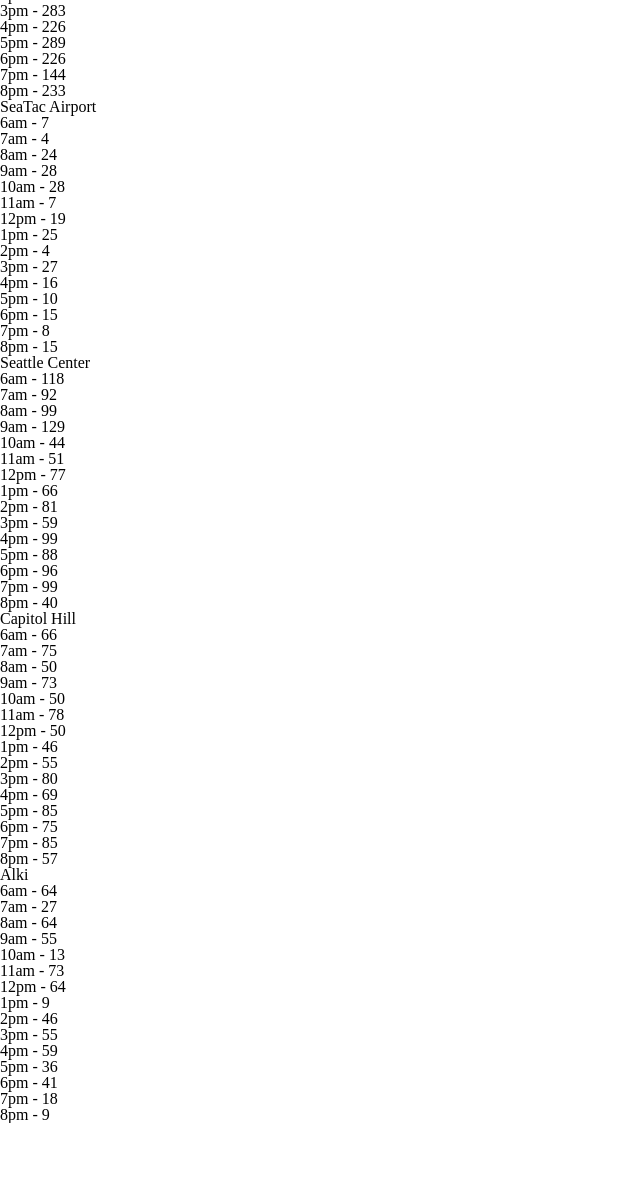
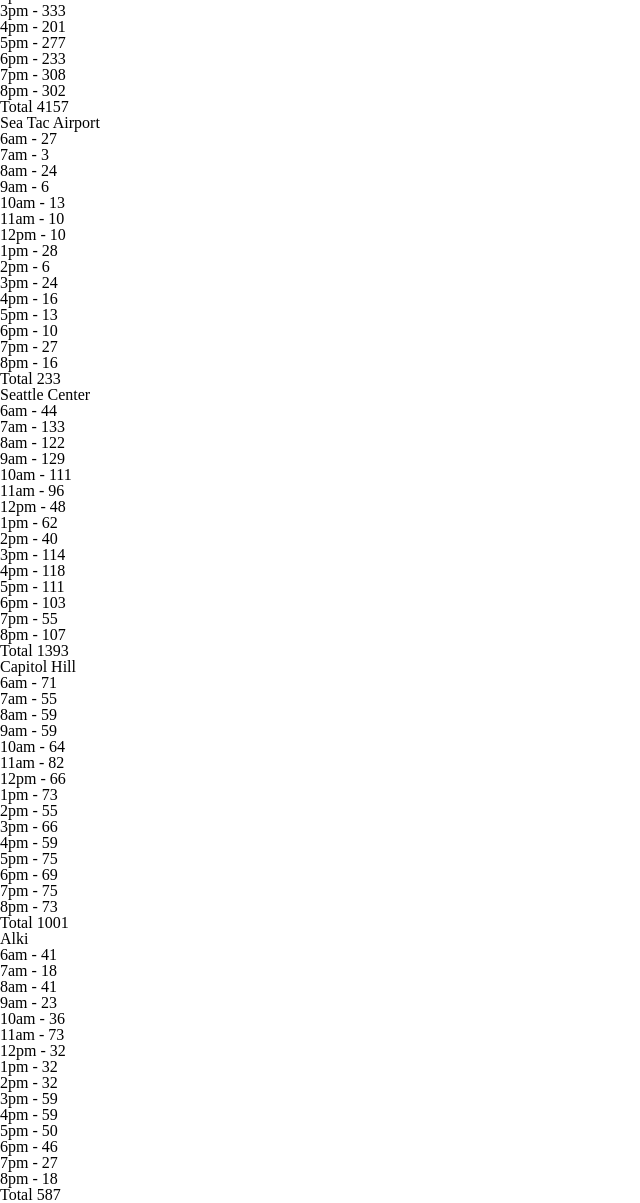
Before and after one commit to Thood50/cookie-stand, a plain HTML site: page sales.html in a window 1280 px wide. Shown: the part 157-1360 px from the top of the page, without its empty margins (0-640 px from the left). Before the commit the page ends 1280 px from the top, so only its background shows below. Drawn offline with Linux system fonts and the light colour scheme.

Commit message:
god please be done

```diff
--- a/js/app.js
+++ b/js/app.js
@@ -1,47 +1,39 @@
 'use strict';
 
-var Stores = function(name, minCust, maxCust, avgSale) {
-  this.storeName = name;
-  this.minCustomers = minCust;
-  this.maxCustomers = maxCust;
-  this.avgSale = avgSale;
-  this.avgCustomersHour = [];
-  this.avgCookiesHour = [];
-  Stores.list.push(this);
-};
-
-Stores.list = [];
 var globalTime = ['6am', '7am', '8am', '9am', '10am', '11am', '12pm', '1pm', '2pm', '3pm', '4pm', '5pm', '6pm', '7pm', '8pm'];
 
-Stores.prototype.getRandomNumber = function(min, max) {
+
+var firstStore = {
+  storeName: 'First and Pike',
+  minCustomers: 23,
+  maxCustomers: 65,
+  avgSale: 6.3,
+  avgCustomersHour: [],
+  totalCustomers: 0,
+  avgCookiesHour: [],
+  totalCookies: 0,
+  getRandomNumber: function(min, max) {
     return Math.floor(Math.random() * (max - min + 1) + min);
-};
-
-Stores.prototype.getAvgCustomersHour = function() {
+  },
+  getAvgCustomersHour: function() {
     for (var i = 0; i < globalTime.length; i++) {
       var customers = this.getRandomNumber(this.minCustomers, this.maxCustomers);
       this.avgCustomersHour.push(customers);
     }
-};
-
-Stores.prototype.getArraySum = function() {
-  for (var i = 0; i < this.avgCustomersHour.length; i++) {
-    this.totalCustomersDay += this.avgCustomersHour[i];
+  },
+  getArraySum: function() {
+    for (var i = 0; i < this.avgCookiesHour.length; i++) {
+      this.totalCookies += this.avgCookiesHour[i];
+      console.log(this.totalCookies);
     }
-};
-
-Stores.prototype.getAvgCookiesHour = function () {
+  },
+  getAvgCookiesHour: function () {
     for(var i = 0; i < this.avgCustomersHour.length; i++) {
       var hourlyCookies = (this.avgCustomersHour[i] * this.avgSale);
       this.avgCookiesHour.push(Math.floor(hourlyCookies));
     }
-};
-
-Stores.prototype.getTotalCookies = function() {
-  this.totalCookies = this.totalCustomersDay * this.avgSale;
-};
-
-Stores.prototype.render = function () {
+  },
+  render: function () {
     var body = document.getElementsByTagName('body')[0];
     var header = document.createElement('h2');
     var position = document.createElement('ul');
@@ -52,300 +44,223 @@ Stores.prototype.render = function () {
       var newEl = document.createElement('li');
       newEl.textContent = globalTime[i] + ' - ' + this.avgCookiesHour[i];
       position.appendChild(newEl);
+
     }
+    newEl = document.createElement('li');
+    newEl.textContent = 'Total ' + this.totalCookies;
+    position.appendChild(newEl);
+  },
 };
 
-Stores.prototype.total = function () {
-  var newUl = document.createElement('ul');
+var secondStore = {
+  storeName: 'Sea Tac Airport',
+  minCustomers: 3,
+  maxCustomers: 24,
+  avgSale: 1.2,
+  avgCustomersHour: [],
+  totalCustomers: 0,
+  avgCookiesHour: [],
+  totalCookies: 0,
+  getRandomNumber: function(min, max) {
+    return Math.floor(Math.random() * (max - min + 1) + min);
+  },
+  getAvgCustomersHour: function() {
+    for (var i = 0; i < globalTime.length; i++) {
+      var customers = this.getRandomNumber(this.minCustomers, this.maxCustomers);
+      this.avgCustomersHour.push(customers);
+    }
+  },
+  getArraySum: function() {
+    for (var i = 0; i < this.avgCookiesHour.length; i++) {
+      this.totalCookies += this.avgCookiesHour[i];
+      console.log(this.totalCookies);
+    }
+  },
+  getAvgCookiesHour: function () {
+    for(var i = 0; i < this.avgCustomersHour.length; i++) {
+      var hourlyCookies = (this.avgCustomersHour[i] * this.avgSale);
+      this.avgCookiesHour.push(Math.floor(hourlyCookies));
+    }
+  },
+  render: function () {
+    var body = document.getElementsByTagName('body')[0];
+    var header = document.createElement('h2');
+    var position = document.createElement('ul');
+    header.textContent = this.storeName;
+    body.appendChild(header);
+    body.appendChild(position);
+    for (var i = 0; i < globalTime.length; i++) {
       var newEl = document.createElement('li');
+      newEl.textContent = globalTime[i] + ' - ' + this.avgCookiesHour[i];
+      position.appendChild(newEl);
+
+    }
+    newEl = document.createElement('li');
     newEl.textContent = 'Total ' + this.totalCookies;
-  newUl.appendChild(newEl);
+    position.appendChild(newEl);
+  },
 };
 
-var firstStore = new Stores('First and Pike', 23, 65, 6.3);
-var secondStore = new Stores('SeaTac Airport', 3, 24, 1.2);
-var thirdStore = new Stores('Seattle Center', 11, 38, 3.7);
-var fourthStore = new Stores('Capitol Hill', 20, 38, 2.3);
-var fifthStore = new Stores('Alki', 2, 16, 4.6);
+var thirdStore = {
+  storeName: 'Seattle Center',
+  minCustomers: 11,
+  maxCustomers: 38,
+  avgSale: 3.7,
+  avgCustomersHour: [],
+  totalCustomers: 0,
+  avgCookiesHour: [],
+  totalCookies: 0,
+  getRandomNumber: function(min, max) {
+    return Math.floor(Math.random() * (max - min + 1) + min);
+  },
+  getAvgCustomersHour: function() {
+    for (var i = 0; i < globalTime.length; i++) {
+      var customers = this.getRandomNumber(this.minCustomers, this.maxCustomers);
+      this.avgCustomersHour.push(customers);
+    }
+  },
+  getArraySum: function() {
+    for (var i = 0; i < this.avgCookiesHour.length; i++) {
+      this.totalCookies += this.avgCookiesHour[i];
+      console.log(this.totalCookies);
+    }
+  },
+  getAvgCookiesHour: function () {
+    for(var i = 0; i < this.avgCustomersHour.length; i++) {
+      var hourlyCookies = (this.avgCustomersHour[i] * this.avgSale);
+      this.avgCookiesHour.push(Math.floor(hourlyCookies));
+    }
+  },
+  render: function () {
+    var body = document.getElementsByTagName('body')[0];
+    var header = document.createElement('h2');
+    var position = document.createElement('ul');
+    header.textContent = this.storeName;
+    body.appendChild(header);
+    body.appendChild(position);
+    for (var i = 0; i < globalTime.length; i++) {
+      var newEl = document.createElement('li');
+      newEl.textContent = globalTime[i] + ' - ' + this.avgCookiesHour[i];
+      position.appendChild(newEl);
 
+    }
+    newEl = document.createElement('li');
+    newEl.textContent = 'Total ' + this.totalCookies;
+    position.appendChild(newEl);
+  },
+};
 
-// var firstStore = {
-//   storeName: 'First and Pike',
-//   minCustomers: 23,
-//   maxCustomers: 65,
-//   avgSale: 6.3,
-//   avgCustomersHour: [],
-//   totalCustomers: 0,
-//   avgCookiesHour: [],
-//   totalCookies: 0,
-//   getRandomNumber: function(min, max) {
-//     return Math.floor(Math.random() * (max - min + 1) + min);
-//   },
-//   getAvgCustomersHour: function() {
-//     for (var i = 0; i < globalTime.length; i++) {
-//       var customers = this.getRandomNumber(this.minCustomers, this.maxCustomers);
-//       this.avgCustomersHour.push(customers);
-//     }
-//   },
-//   getArraySum: function() {
-//     for (var i = 0; i < this.avgCustomersHour.length; i++) {
-//       this.totalCustomersDay += this.avgCustomersHour[i];
-//     }
-//   },
-//   getAvgCookiesHour: function () {
-//     for(var i = 0; i < this.avgCustomersHour.length; i++) {
-//       var hourlyCookies = (this.avgCustomersHour[i] * this.avgSale);
-//       this.avgCookiesHour.push(Math.floor(hourlyCookies));
-//     }
-//   },
-//   getTotalCookies: function() {
-//     this.totalCookies = this.totalCustomersDay * this.avgSale;
-//   },
-//   render: function () {
-//     var body = document.getElementsByTagName('body')[0];
-//     var header = document.createElement('h2');
-//     var position = document.createElement('ul');
-//     header.textContent = this.storeName;
-//     body.appendChild(header);
-//     body.appendChild(position);
-//     for (var i = 0; i < globalTime.length; i++) {
-//       var newEl = document.createElement('li');
-//       newEl.textContent = globalTime[i] + ' - ' + this.avgCookiesHour[i];
-//       position.appendChild(newEl);
-//     }
-//   },
-//   total: function () {
-//     var newUl = document.createElement('ul');
-//     var newEl = document.createElement('li');
-//     newEl.textContent = 'Total ' + this.totalCookies;
-//     newUl.appendChild(newEl);
-//   }
-// };
+var fourthStore = {
+  storeName: 'Capitol Hill',
+  minCustomers: 20,
+  maxCustomers: 38,
+  avgSale: 2.3,
+  avgCustomersHour: [],
+  totalCustomers: 0,
+  avgCookiesHour: [],
+  totalCookies: 0,
+  getRandomNumber: function(min, max) {
+    return Math.floor(Math.random() * (max - min + 1) + min);
+  },
+  getAvgCustomersHour: function() {
+    for (var i = 0; i < globalTime.length; i++) {
+      var customers = this.getRandomNumber(this.minCustomers, this.maxCustomers);
+      this.avgCustomersHour.push(customers);
+    }
+  },
+  getArraySum: function() {
+    for (var i = 0; i < this.avgCookiesHour.length; i++) {
+      this.totalCookies += this.avgCookiesHour[i];
+      console.log(this.totalCookies);
+    }
+  },
+  getAvgCookiesHour: function () {
+    for(var i = 0; i < this.avgCustomersHour.length; i++) {
+      var hourlyCookies = (this.avgCustomersHour[i] * this.avgSale);
+      this.avgCookiesHour.push(Math.floor(hourlyCookies));
+    }
+  },
+  render: function () {
+    var body = document.getElementsByTagName('body')[0];
+    var header = document.createElement('h2');
+    var position = document.createElement('ul');
+    header.textContent = this.storeName;
+    body.appendChild(header);
+    body.appendChild(position);
+    for (var i = 0; i < globalTime.length; i++) {
+      var newEl = document.createElement('li');
+      newEl.textContent = globalTime[i] + ' - ' + this.avgCookiesHour[i];
+      position.appendChild(newEl);
 
-// var secondStore = {
-//   storeName: 'Sea Tac Airport',
-//   minCustomers: 3,
-//   maxCustomers: 24,
-//   avgSale: 1.2,
-//   avgCustomersHour: [],
-//   totalCustomers: 0,
-//   avgCookiesHour: [],
-//   totalCookies: 0,
-//   getRandomNumber: function(min, max) {
-//     return Math.floor(Math.random() * (max - min + 1) + min);
-//   },
-//   getAvgCustomersHour: function() {
-//     for (var i = 0; i < globalTime.length; i++) {
-//       var customers = this.getRandomNumber(this.minCustomers, this.maxCustomers);
-//       this.avgCustomersHour.push(customers);
-//     }
-//   },
-//   getArraySum: function() {
-//     for (var i = 0; i < this.avgCustomersHour.length; i++) {
-//       this.totalCustomersDay += this.avgCustomersHour[i];
-//     }
-//   },
-//   getAvgCookiesHour: function () {
-//     for(var i = 0; i < this.avgCustomersHour.length; i++) {
-//       var hourlyCookies = (this.avgCustomersHour[i] * this.avgSale);
-//       this.avgCookiesHour.push(Math.floor(hourlyCookies));
-//     }
-//   },
-//   getTotalCookies: function() {
-//     this.totalCookies = this.totalCustomersDay * this.avgSale;
-//   },
-//   render: function () {
-//     var body = document.getElementsByTagName('body')[0];
-//     var header = document.createElement('h2');
-//     var position = document.createElement('ul');
-//     header.textContent = this.storeName;
-//     body.appendChild(header);
-//     body.appendChild(position);
-//     for (var i = 0; i < globalTime.length; i++) {
-//       var newEl = document.createElement('li');
-//       newEl.textContent = globalTime[i] + ' - ' + this.avgCookiesHour[i];
-//       position.appendChild(newEl);
-//     }
-//   },
-//   total: function () {
-//     var newUl = document.createElement('ul');
-//     var newEl = document.createElement('li');
-//     newEl.textContent = 'Total ' + this.totalCookies;
-//     newUl.appendChild(newEl);
-//   }
-// };
+    }
+    newEl = document.createElement('li');
+    newEl.textContent = 'Total ' + this.totalCookies;
+    position.appendChild(newEl);
+  },
+};
 
-// var thirdStore = {
-//   storeName: 'Seattle Center',
-//   minCustomers: 11,
-//   maxCustomers: 38,
-//   avgSale: 3.7,
-//   avgCustomersHour: [],
-//   totalCustomers: 0,
-//   avgCookiesHour: [],
-//   totalCookies: 0,
-//   getRandomNumber: function(min, max) {
-//     return Math.floor(Math.random() * (max - min + 1) + min);
-//   },
-//   getAvgCustomersHour: function() {
-//     for (var i = 0; i < globalTime.length; i++) {
-//       var customers = this.getRandomNumber(this.minCustomers, this.maxCustomers);
-//       this.avgCustomersHour.push(customers);
-//     }
-//   },
-//   getArraySum: function() {
-//     for (var i = 0; i < this.avgCustomersHour.length; i++) {
-//       this.totalCustomersDay += this.avgCustomersHour[i];
-//     }
-//   },
-//   getAvgCookiesHour: function () {
-//     for(var i = 0; i < this.avgCustomersHour.length; i++) {
-//       var hourlyCookies = (this.avgCustomersHour[i] * this.avgSale);
-//       this.avgCookiesHour.push(Math.floor(hourlyCookies));
-//     }
-//   },
-//   getTotalCookies: function() {
-//     this.totalCookies = this.totalCustomersDay * this.avgSale;
-//   },
-//   render: function () {
-//     var body = document.getElementsByTagName('body')[0];
-//     var header = document.createElement('h2');
-//     var position = document.createElement('ul');
-//     header.textContent = this.storeName;
-//     body.appendChild(header);
-//     body.appendChild(position);
-//     for (var i = 0; i < globalTime.length; i++) {
-//       var newEl = document.createElement('li');
-//       newEl.textContent = globalTime[i] + ' - ' + this.avgCookiesHour[i];
-//       position.appendChild(newEl);
-//     }
-//   },
-//   total: function () {
-//     var newUl = document.createElement('ul');
-//     var newEl = document.createElement('li');
-//     newEl.textContent = 'Total ' + this.totalCookies;
-//     newUl.appendChild(newEl);
-//   }
-// };
+var fifthStore = {
+  storeName: 'Alki',
+  minCustomers: 2,
+  maxCustomers: 16,
+  avgSale: 4.6,
+  avgCustomersHour: [],
+  totalCustomers: 0,
+  avgCookiesHour: [],
+  totalCookies: 0,
+  getRandomNumber: function(min, max) {
+    return Math.floor(Math.random() * (max - min + 1) + min);
+  },
+  getAvgCustomersHour: function() {
+    for (var i = 0; i < globalTime.length; i++) {
+      var customers = this.getRandomNumber(this.minCustomers, this.maxCustomers);
+      this.avgCustomersHour.push(customers);
+    }
+  },
+  getArraySum: function() {
+    for (var i = 0; i < this.avgCookiesHour.length; i++) {
+      this.totalCookies += this.avgCookiesHour[i];
+      console.log(this.totalCookies);
+    }
+  },
+  getAvgCookiesHour: function () {
+    for(var i = 0; i < this.avgCustomersHour.length; i++) {
+      var hourlyCookies = (this.avgCustomersHour[i] * this.avgSale);
+      this.avgCookiesHour.push(Math.floor(hourlyCookies));
+    }
+  },
+  render: function () {
+    var body = document.getElementsByTagName('body')[0];
+    var header = document.createElement('h2');
+    var position = document.createElement('ul');
+    header.textContent = this.storeName;
+    body.appendChild(header);
+    body.appendChild(position);
+    for (var i = 0; i < globalTime.length; i++) {
+      var newEl = document.createElement('li');
+      newEl.textContent = globalTime[i] + ' - ' + this.avgCookiesHour[i];
+      position.appendChild(newEl);
 
-// var fourthStore = {
-//   storeName: 'Capitol Hill',
-//   minCustomers: 20,
-//   maxCustomers: 38,
-//   avgSale: 2.3,
-//   avgCustomersHour: [],
-//   totalCustomers: 0,
-//   avgCookiesHour: [],
-//   totalCookies: 0,
-//   getRandomNumber: function(min, max) {
-//     return Math.floor(Math.random() * (max - min + 1) + min);
-//   },
-//   getAvgCustomersHour: function() {
-//     for (var i = 0; i < globalTime.length; i++) {
-//       var customers = this.getRandomNumber(this.minCustomers, this.maxCustomers);
-//       this.avgCustomersHour.push(customers);
-//     }
-//   },
-//   getArraySum: function() {
-//     for (var i = 0; i < this.avgCustomersHour.length; i++) {
-//       this.totalCustomersDay += this.avgCustomersHour[i];
-//     }
-//   },
-//   getAvgCookiesHour: function () {
-//     for(var i = 0; i < this.avgCustomersHour.length; i++) {
-//       var hourlyCookies = (this.avgCustomersHour[i] * this.avgSale);
-//       this.avgCookiesHour.push(Math.floor(hourlyCookies));
-//     }
-//   },
-//   getTotalCookies: function() {
-//     this.totalCookies = this.totalCustomersDay * this.avgSale;
-//   },
-//   render: function () {
-//     var body = document.getElementsByTagName('body')[0];
-//     var header = document.createElement('h2');
-//     var position = document.createElement('ul');
-//     header.textContent = this.storeName;
-//     body.appendChild(header);
-//     body.appendChild(position);
-//     for (var i = 0; i < globalTime.length; i++) {
-//       var newEl = document.createElement('li');
-//       newEl.textContent = globalTime[i] + ' - ' + this.avgCookiesHour[i];
-//       position.appendChild(newEl);
-//     }
-//   },
-//   total: function () {
-//     var newUl = document.createElement('ul');
-//     var newEl = document.createElement('li');
-//     newEl.textContent = 'Total ' + this.totalCookies;
-//     newUl.appendChild(newEl);
-//   }
-// };
+    }
+    newEl = document.createElement('li');
+    newEl.textContent = 'Total ' + this.totalCookies;
+    position.appendChild(newEl);
+  },
+};
 
-// var fifthStore = {
-//   storeName: 'Alki',
-//   minCustomers: 2,
-//   maxCustomers: 16,
-//   avgSale: 4.6,
-//   avgCustomersHour: [],
-//   totalCustomers: 0,
-//   avgCookiesHour: [],
-//   totalCookies: 0,
-//   getRandomNumber: function(min, max) {
-//     return Math.floor(Math.random() * (max - min + 1) + min);
-//   },
-//   getAvgCustomersHour: function() {
-//     for (var i = 0; i < globalTime.length; i++) {
-//       var customers = this.getRandomNumber(this.minCustomers, this.maxCustomers);
-//       this.avgCustomersHour.push(customers);
-//     }
-//   },
-//   getArraySum: function() {
-//     for (var i = 0; i < this.avgCustomersHour.length; i++) {
-//       this.totalCustomersDay += this.avgCustomersHour[i];
-//     }
-//   },
-//   getAvgCookiesHour: function () {
-//     for(var i = 0; i < this.avgCustomersHour.length; i++) {
-//       var hourlyCookies = (this.avgCustomersHour[i] * this.avgSale);
-//       this.avgCookiesHour.push(Math.floor(hourlyCookies));
-//     }
-//   },
-//   getTotalCookies: function() {
-//     this.totalCookies = this.totalCustomersDay * this.avgSale;
-//   },
-//   render: function () {
-//     var body = document.getElementsByTagName('body')[0];
-//     var header = document.createElement('h2');
-//     var position = document.createElement('ul');
-//     header.textContent = this.storeName;
-//     body.appendChild(header);
-//     body.appendChild(position);
-//     for (var i = 0; i < globalTime.length; i++) {
-//       var newEl = document.createElement('li');
-//       newEl.textContent = globalTime[i] + ' - ' + this.avgCookiesHour[i];
-//       position.appendChild(newEl);
-//     }
-//   },
-//   total: function () {
-//     var newUl = document.createElement('ul');
-//     var newEl = document.createElement('li');
-//     newEl.textContent = 'Total ' + this.totalCookies;
-//     newUl.appendChild(newEl);
-//   }
-// };
+var storesArray = [firstStore, secondStore, thirdStore, fourthStore, fifthStore];
 
 function loopingStores() {
-  for(var i = 0; i < Stores.list.length; i++) {
-    Stores.list[i].getAvgCustomersHour();
-    Stores.list[i].getArraySum();
-    Stores.list[i].getAvgCookiesHour();
-    Stores.list[i].render();
-    Stores.list[i].total();
-    console.log('Average Customers per Hour ' + Stores.list[i].avgCustomersHour);
-    console.log('Average Cookies per Hour ' + Stores.list[i].avgCookiesHour);
-    console.log(Stores.list[i].totalCustomers);
-    console.log(Stores.list[i].totalCookies);
+  for(var i = 0; i < storesArray.length; i++) {
+    storesArray[i].getAvgCustomersHour();
+    storesArray[i].getAvgCookiesHour();
+    storesArray[i].getArraySum();
+    storesArray[i].render();
+    console.log('Average Customers per Hour ' + storesArray[i].avgCustomersHour);
+    console.log('Average Cookies per Hour ' + storesArray[i].avgCookiesHour);
+    console.log(storesArray[i].totalCustomers);
+    console.log(storesArray[i].totalCookies);
   }
-};
+}
 
 loopingStores();
```
Also changed, not shown: sales.html (+1 -0 lines). Lines whose indentation alone changed are shown as unchanged.
